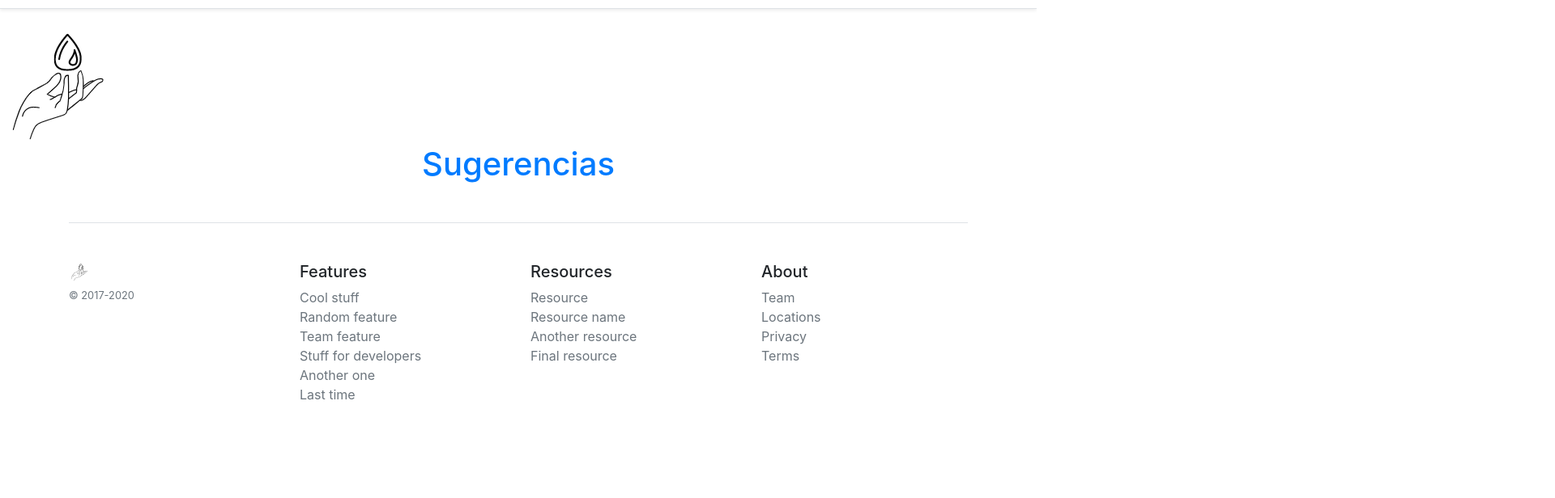
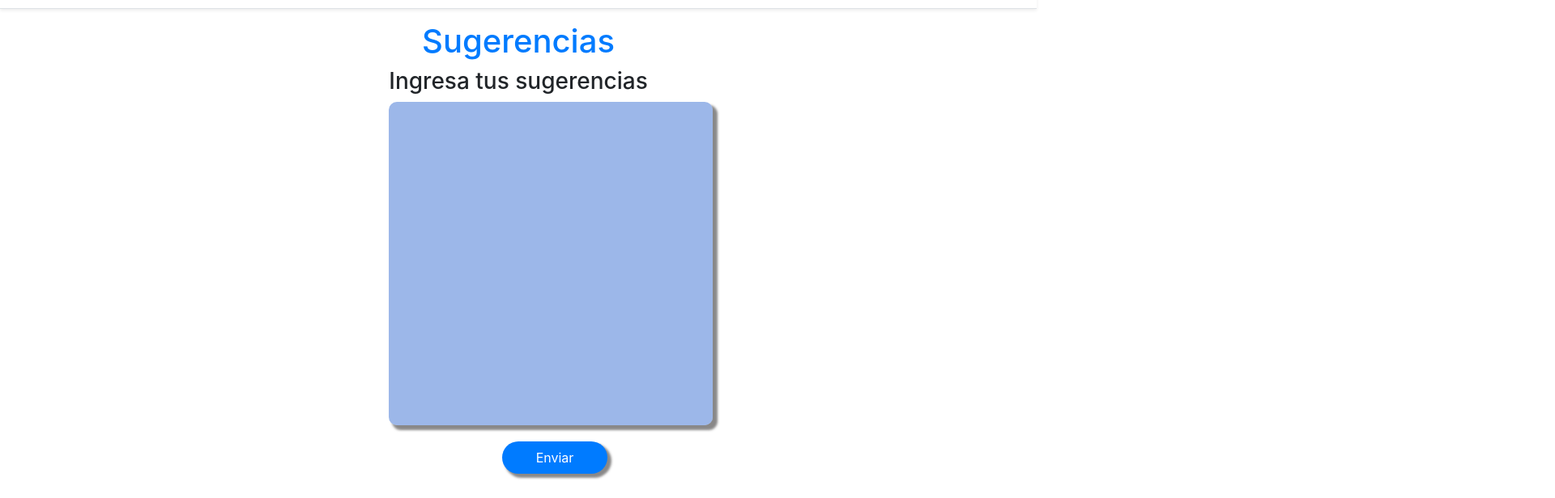
Before and after one commit to Conociendo-tus-servicios-publicos/EQUIPO9_FBM11_2020, a React (Create React App) app in the folder frontend/: page /sugerencias in a window 1280 px wide. Shown: the part 60-676 px from the top of the page at 81% size, 1920 px wide, since content can reach past the window. Built offline with nearby package versions, Linux system fonts and the light colour scheme.

Commit message:
Sofia modifico pagina

```diff
--- a/frontend/src/pages/Informate.js
+++ b/frontend/src/pages/Informate.js
@@ -2,9 +2,9 @@ import React from 'react';
 //import Pricing from '../components/Pricing';
 //import Cardpricing from '../components/CardPricing';
 import  '../styles/informate.css';
-import Agu from'../images/agua.jpg';
-import Aguaa from '../images/agua.jpg';
-import Agua from'../images/agua.jpg';
+import energiainfo from'../images/energiainfo.jpg';
+import Gasinfo from '../images/Gasinfo.jpg';
+import luzinfo from'../images/luzinfo.jpg';
 
 
 
@@ -17,11 +17,14 @@ function Informate (){
     <section className="parrafo1">
         <p>Desde el horizonte divisaba mi futuro. Mi espacio lleno de nada y todo la vez. Era como un sueño hecho realidad donde todos eran todos y nadie era ninguno. Justo en ese momento me di cuenta de mi vacío, del espacio que debo llenar para poder sentirme completamente pleno junto a mi yo personal. Lleno de muchas opciones y oportunidades mas que la vida, es un momento de sentirme a mi mismo y el entorno que me rodea.
           Aquella noche fue épica; llena de incertidumbre, beneficios, dudas, preguntas y respuestas. Fue una noche llena de frutos, llena de pensamientos y de ideas. Aquella noche quedará como un grato recuerdo de lo que fui y lo que comenzaré a ser de aquí en adelante. Es el momento en el que todo hombre llega y debe decidir entre quedarse donde está o comenzar una nueva vida llena de retos e incertidumbre plena pero satisfactoria.</p>
-            <img   src={Agu}/>
+         <section className="img">
+          <img  className="img" src={energiainfo}/>
+          </section>
            </section>
+
            <section className="img">
-           <img   src={Aguaa}/>
-           <img   src={Agua}/>
+           <img className="img"   src={Gasinfo}/>
+           <img className="img"  src={luzinfo}/>
            </section>
     </div>
 
--- a/frontend/src/pages/Notas.js
+++ b/frontend/src/pages/Notas.js
@@ -4,13 +4,37 @@ import CardPricing from '../components/CardPricing';
 import notas from '../styles/notas.css';
 import Logo from '../images/impag.png';
 
-
+//<img className="logo" src={Logo}/>
 function Notas () {
   return (
   <div>
     <section className="notas">
-          <img className="logo" src={Logo}/>
+
           <h1>Notas</h1>
+          <div className="table-responsive">
+
+          <table className="table table-hover">
+            <thead className="table table-primary">
+            <tr >
+            <th>Versión</th>
+              <th>Nombre de la actualización</th>
+              <th>Tipo de cambios</th>
+            </tr>
+            </thead>
+            <tbody>
+          <tr>
+              <td>V 1.0.2.</td>
+              <td>Inicio paginas</td>
+              <td>Paginas en procesos</td>
+            </tr>
+            <tr>
+              <td>V 1.0.1.</td>
+              <td>Complementos</td>
+              <td>Se comienza a habilitar la pagina</td>
+            </tr>
+          </tbody>
+          </table>
+         </div>
         </section>
 
   </div>
--- a/frontend/src/pages/Sugerencias.js
+++ b/frontend/src/pages/Sugerencias.js
@@ -2,14 +2,26 @@ import React from 'react';
 import pricing from '../components/Pricing';
 import cardpricing from '../components/CardPricing';
 import sugerencias from '../styles/sugerencias.css';
-import Logo from '../images/impag.png';
+
 
 function Sugerencias (){
     return (
         <div>
 <section className="sugerir">
-          <img className="logo" src={Logo}/>
-          <h1>Sugerencias</h1>
+
+<section >
+          <section className="principal">
+
+              <h1>Sugerencias </h1>
+            </section>
+
+          </section>
+          <h3>Ingresa tus sugerencias</h3>
+
+          <from className="comentario">
+              <input type="text" placeholder="" />
+              <input type="submit"value="Enviar"/>
+          </from>
         </section>
     </div>
 
--- a/frontend/src/styles/buscar.css
+++ b/frontend/src/styles/buscar.css
@@ -26,6 +26,6 @@
     width: 500px;
     height: 400px;
     margin-left: 70px;
-    margin-top: 140px;
+    margin-top: 0px;
     display: flex;
 }
--- a/frontend/src/styles/informate.css
+++ b/frontend/src/styles/informate.css
@@ -4,7 +4,7 @@
 
 }
 .parrafo1{
-    padding: 70px 200px 0px 200px  ;
+    padding: 40px 200px 0px 200px  ;
     display: flex;
 }
 .informa{
@@ -13,5 +13,14 @@
 }
 
 .img{
+    width: 400px;
+    height: 300px;
+    margin-left: 10px;
+    margin-top: 10px;
+    padding: 20px -10px 10px 20px  ;
+
     display: flex;
 }
+.img{
+    margin: -40px 0px 180px 100px;
+}
--- a/frontend/src/styles/sugerencias.css
+++ b/frontend/src/styles/sugerencias.css
@@ -2,3 +2,36 @@
     color: #007bff;
     text-align: center;
 }
+.comentario {
+
+    margin: 0px 500px 0px 480px;
+    flex-wrap: wrap;
+}
+.comentario input[type="text"]{
+    width: 400px;
+    height: 400px;
+    background: rgba(44, 101, 207, 0.466);
+    border-radius: 10px;
+    border: none;
+    box-shadow: 5px 5px 3px 1px rgba(104, 102, 102, 0.781);
+
+
+}
+.comentario input[type="submit"]{
+    margin: 20px 700px 0px 620px;
+    width: 130px;
+    height: 40px;
+    border-radius: 30px;
+    background: #007bff;
+    border: none;
+    box-shadow: 4px 4px 3px 1px rgba(104, 102, 102, 0.781);
+    color: #ffff;
+}
+.sugerir h3{
+    text-align: center;
+}
+
+h1{
+    color:#007bff;
+
+}
```
Also changed, not shown: frontend/src/images/luzinfo.jpg (renamed from frontend/src/images/luzgasenergiainfo.jpg).
